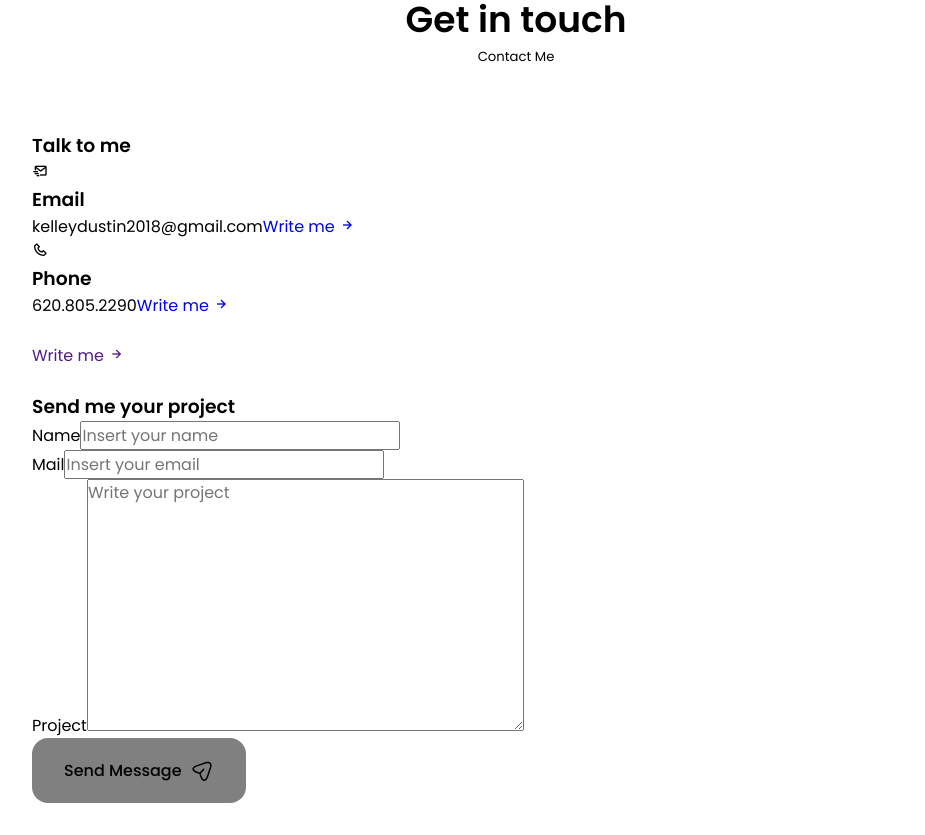
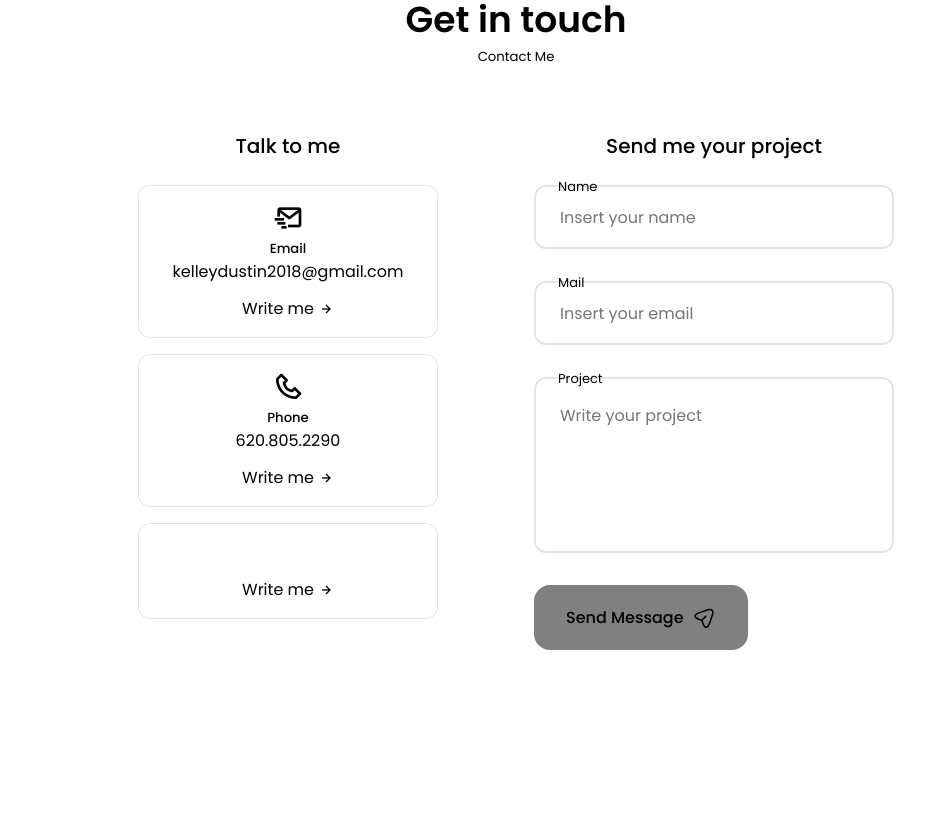
Before and after one commit to Dustin-Kelley/portfolio, a React (Create React App) app: page / in a window 1280 px wide. Shown: the part 2940-3775 px from the top of the page, without its empty margins (124-1049 px from the left). After the commit the page ends 3670 px from the top, so only its background shows below. Built offline with nearby package versions, Linux system fonts and the light colour scheme.

Commit message:
finished contact page

```diff
--- a/package.json
+++ b/package.json
@@ -3,9 +3,11 @@
   "version": "0.1.0",
   "private": true,
   "dependencies": {
+    "@emailjs/browser": "^3.11.0",
     "@testing-library/jest-dom": "^5.16.5",
     "@testing-library/react": "^13.4.0",
     "@testing-library/user-event": "^13.5.0",
+    "emailjs-com": "^3.2.0",
     "react": "^18.2.0",
     "react-dom": "^18.2.0",
     "react-scripts": "5.0.1",
--- a/src/components/contact/Contact.css
+++ b/src/components/contact/Contact.css
@@ -0,0 +1,143 @@
+.contact__container {
+grid-template-columns: repeat(2, max-content);
+justify-content: center;
+column-gap: 6rem;
+padding-bottom: 3rem;
+}
+
+.contact__title {
+    text-align: center;
+    font-size: var(--h3-font-size);
+    font-weight: var(--font-medium);
+    margin-bottom: var(--mb-1-5);
+
+}
+
+.contact__info {
+    display: grid;
+    row-gap: 1rem;
+    grid-template-columns: 300px;
+
+}
+
+.contact__card {
+    background-color: var(--container-color);
+    border: 1px solid rgba(0, 0, 0, 0.1);
+    padding: 1rem;
+    border-radius: 0.75rem;
+    text-align: center;
+}
+
+.contact__card-icon {
+    font-size: 2rem;
+    color: var(--title-color);
+    margin-bottom: var(--mb-0-25);
+}
+
+.contact__card-title,
+.contact__card-description {
+    font-size: var(--small-font-size);
+}
+
+.contact__card-title {
+    font-weight: var(--font-medium);
+}
+
+.contact__card-data {
+    display: block;
+    margin-bottom: var(--mb-0-75);
+}
+
+.contact__button {
+    color: var(--text-color);
+    font-size: var(--smal-font-size);
+    display: inline-flex;
+    align-items: center;
+    justify-content: center;
+    column-gap: 0.25rem;
+}
+
+.contact__button-icon {
+    font-size: 1rem;
+    transition: 0.3s;
+}
+
+.contact__button:hover .contact__button-icon {
+    transform: translate(0.25rem);
+}
+
+.contact__form {
+    width: 360px;
+}
+
+.contact__form-div {
+    position: relative;
+    margin-bottom: var(--mb-2);
+    height: 4rem;
+}
+
+.contact__form-input {
+    position: absolute;
+    top: 0;
+    left: 0;
+    width: 100%;
+    height: 100%;
+    border: 2px solid rgba(0, 0, 0, 0.1);
+    background-color: none;
+    color: var(--text-color);
+    outline: none;
+    border-radius: 0.75rem;
+    padding: 1.5rem;
+    z-index: 1;
+}
+
+.contact__form-tag {
+    position: absolute;
+    top: -0.75rem;
+    left: 1.25rem;
+    font-size: var(--smaller-font-size);
+    padding: 0.25rem;
+    background-color: var(--body-color);
+    z-index: 10;
+}
+
+.contact__form-area {
+    height: 11rem;
+}
+
+.contact__form-area textarea {
+    resize: none;
+}
+
+@media screen and (max-width: 992px) {
+    .contact__container {
+        column-gap: 3rem;
+    }
+  }
+
+
+@media screen and (max-width: 768px) {
+   .contact__container {
+    grid-template-columns: 1fr;
+    row-gap: 3rem;
+   }
+   .contact__info {
+    justify-content: center;
+   }
+   .contact__form {
+    margin: 0 auto;
+   }
+  }
+
+  @media screen and (max-width: 576px) {
+   .contact__info {
+    grid-template-columns: 1fr;
+   }
+   .contact__form {
+    width: 100%;
+   }
+  }
+
+  @media screen and (max-width: 350px) {
+
+  }
--- a/src/components/contact/Contact.js
+++ b/src/components/contact/Contact.js
@@ -1,6 +1,16 @@
-import React from 'react'
+import React, { useRef } from 'react';
+import emailjs from '@emailjs/browser';
+import './Contact.css';
 
 const Contact = () => {
+    const form = useRef();
+
+    const sendEmail = (e) => {
+      e.preventDefault();
+
+      emailjs.sendForm('service_hzwulil', 'template_ydslx45', form.current, '6s-WOAsRAbbCzA340')
+       e.target.reset()
+    };
   return (
     <section className='contact section' id='contact'>
         <h2 className='section__title'>Get in touch</h2>
@@ -49,7 +59,7 @@ const Contact = () => {
         <div className='contact__content'>
             <h3 className='contact__title'>Send me your project</h3>
 
-            <form className='contact__form'>
+            <form ref={form} onSubmit={sendEmail} className='contact__form'>
 
             <div className='contact__form-div'>
                     <label className='contact__form-tag'>Name</label>
@@ -69,7 +79,7 @@ const Contact = () => {
 
                 </div>
 
-                <div className='contact__form-div'>
+                <div className='contact__form-div contact__form-area'>
                     <label className='contact__form-tag'>Project</label>
                    <textarea name='project' cols='30' rows='10'
                    className='contact__form-input'
```
Also changed, not shown: 1 other file (tests, documents, lock files or other folders).
